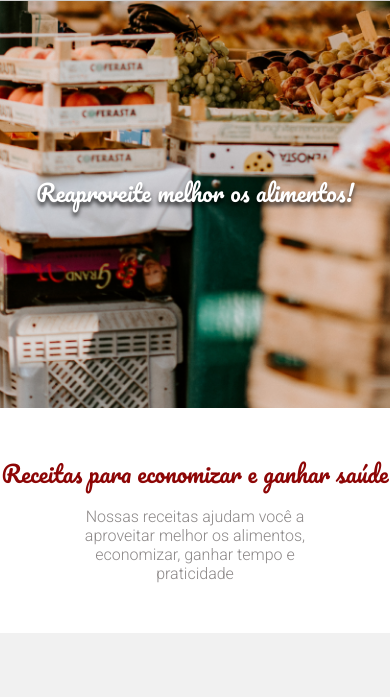
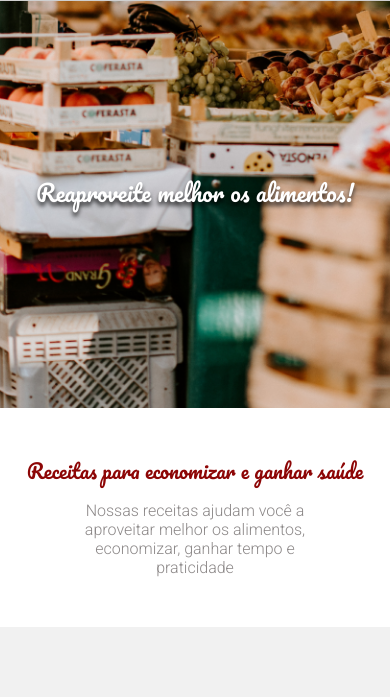
Before and after one commit to teampys6/fruta-e-fruto, a plain HTML site: page index.html in a window 390 px wide. Shown: the part 79-776 px from the top of the page. Drawn offline with Linux system fonts and the light colour scheme.

Commit message:
Atualizar o style.css - 0.2

```diff
--- a/style.css
+++ b/style.css
@@ -366,6 +366,7 @@ footer p {
 
   .container-footer p {
     font-size: 1.25em;
+    width: 50%;
   }
 
   .products-grid-1 {
@@ -379,6 +380,6 @@ footer p {
   }
 
   .container-middle h1 {
-    font-size: 23px;
+    font-size: 20px;
   }
 }
```
